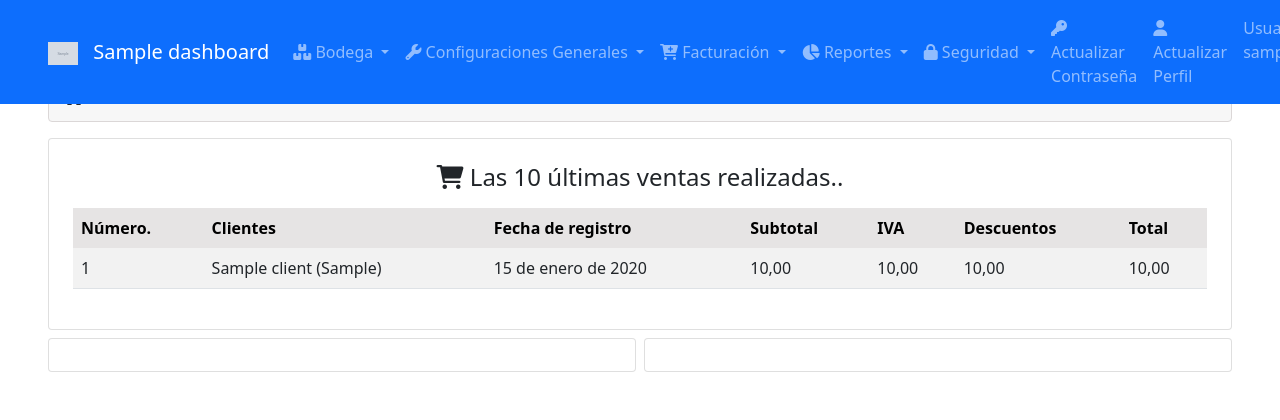
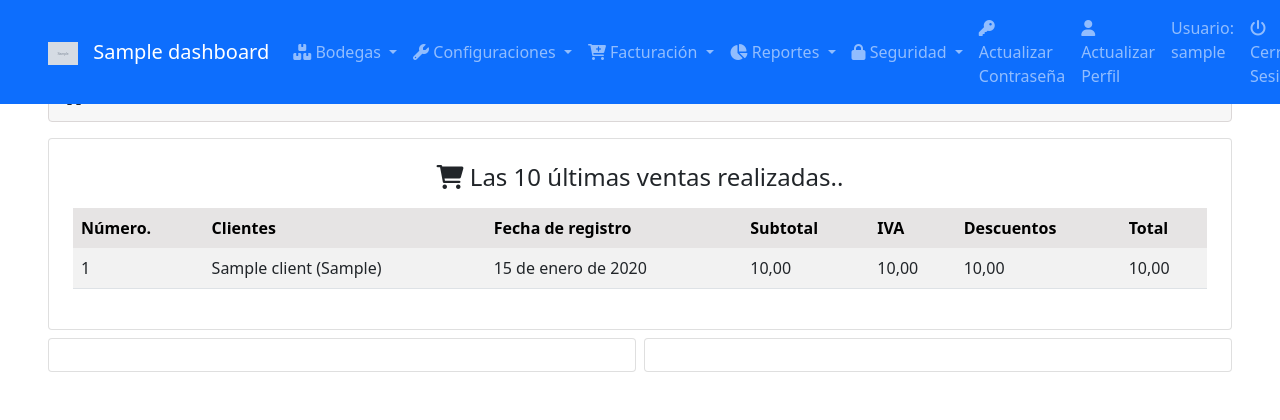
Before and after one commit to Gnsis123C/S6-TRABAJO-PR-CTICO-EXPERIMENTAL_2, a Django app: page /dashboard/ in a window 1280 px wide. Shown: the top 420 px of the page. Run offline with Django 4.2, Linux system fonts and the light colour scheme; a user stored in the database is signed in; tables that the repository leaves empty hold one stand-in row (values such as "Sample post"); grey boxes marked "Sample" are stand-in pictures; some libraries are stand-ins or nearby versions.

Commit message:
feat: Simulación 2 de colaboración - agregando cambios

```diff
--- a/templates/header.html
+++ b/templates/header.html
@@ -13,7 +13,7 @@
                 <ul class="navbar-nav me-auto mb-2 mb-md-0">
                     <li class="nav-item dropdown">
                         <a class="nav-link dropdown-toggle" role="button" data-bs-toggle="dropdown" aria-expanded="false">
-                            <i class="fas fa-boxes"></i> Bodega
+                            <i class="fas fa-boxes"></i> Bodegas
                         </a>
                         <ul class="dropdown-menu">
                             <li>
@@ -30,7 +30,7 @@
                     </li>
                     <li class="nav-item dropdown">
                         <a class="nav-link dropdown-toggle" role="button" data-bs-toggle="dropdown" aria-expanded="false">
-                            <i class="fas fa-wrench"></i> Configuraciones Generales
+                            <i class="fas fa-wrench"></i> Configuraciones
                         </a>
                         <ul class="dropdown-menu">
                             <li>
```
Also changed, not shown: README.md.
